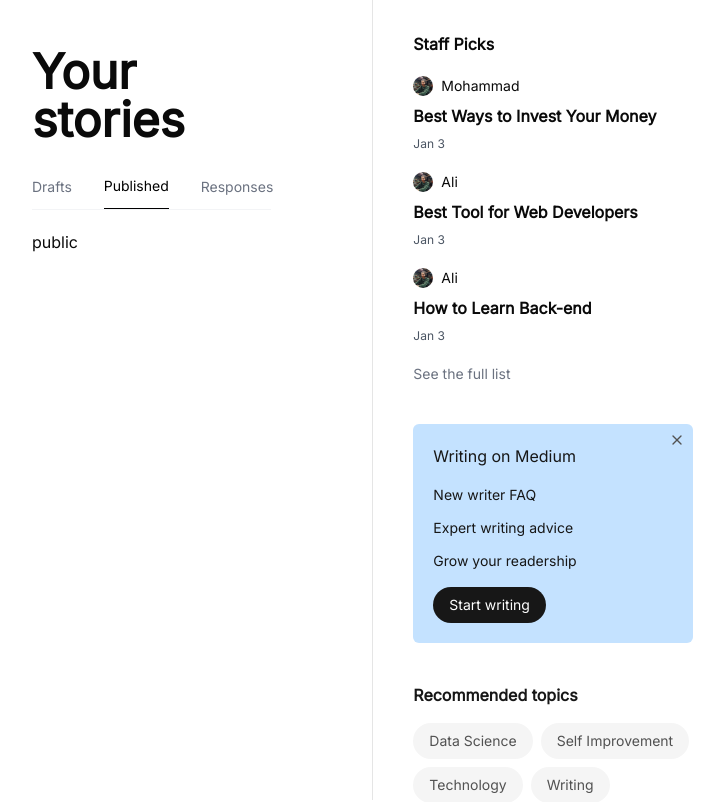
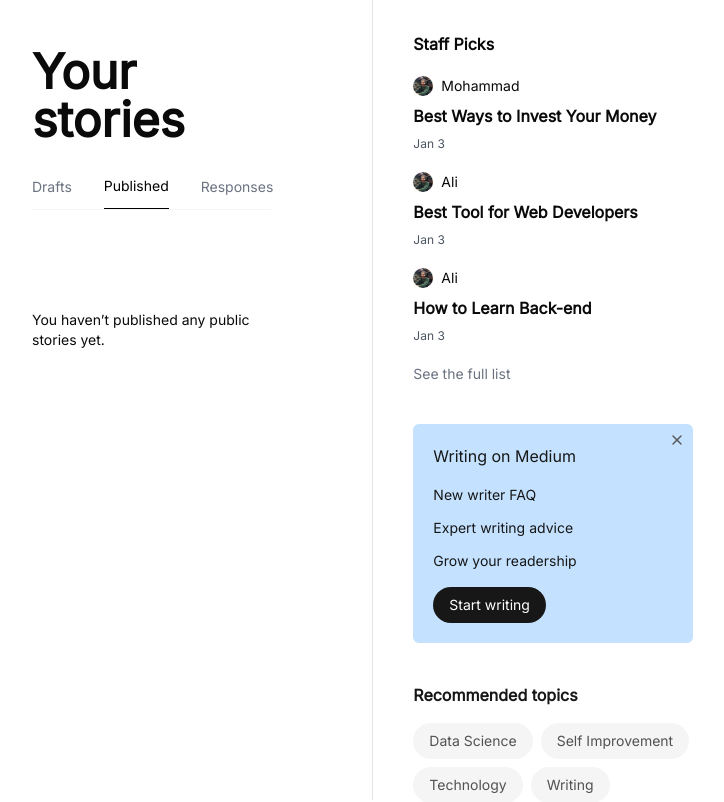
Before and after one commit to 52-Hertz-Mind/medium-clone, a Next.js app: page /me/stories/public in a window 1280 px wide. Shown: the top 802 px of the page, without its empty margins (352-1076 px from the left). Built offline with nearby package versions, Linux system fonts and the light colour scheme.

Commit message:
[#12-UPDATE] public page.tsx

```diff
--- a/src/app/(components)/DraftCard.tsx
+++ b/src/app/(components)/DraftCard.tsx
@@ -3,6 +3,7 @@
 import SmallDialog from "@/app/(components)/SmallDialog";
 import { useState } from "react";
 
+//region data models
 export interface DraftCardDataModel {
   title: string;
   description: string;
@@ -13,9 +14,13 @@
 interface DraftCardData {
   data: DraftCardDataModel;
 }
+//endregion
+function DraftCard({ data }: DraftCardData) {
+  //region hooks
+  const [isSmallDialogActive, setIsSmallDialogActive] = useState(false);
+  //endregion
 
-function DraftCard({ data }: DraftCardData) {
-  const [isSmallDialogActive, setIsSmallDialogActive] = useState(false);
+  //region template
   return (
     <div className={"flex flex-col gap-1 border-b pb-6 pt-8"}>
       <h2 className={"font-bold text-sm"}>{data.title}</h2>
@@ -36,6 +41,7 @@
       </div>
     </div>
   );
+  //endregion
 }
 
 export default DraftCard;
--- a/src/app/me/stories/public/page.tsx
+++ b/src/app/me/stories/public/page.tsx
@@ -1,5 +1,9 @@
 function Page() {
-  return <div>public</div>;
+  return (
+    <div className={"flex justify-center pt-20 text-sm"}>
+      You haven’t published any public stories yet.
+    </div>
+  );
 }
 
 export default Page;
```
